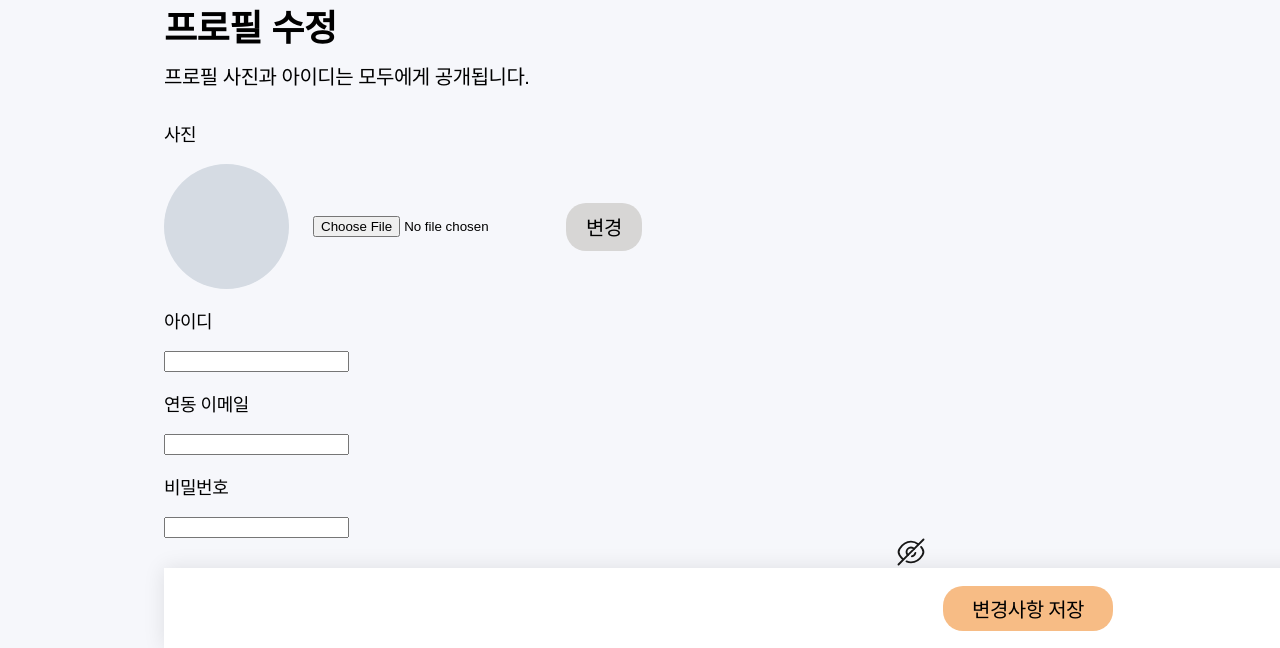
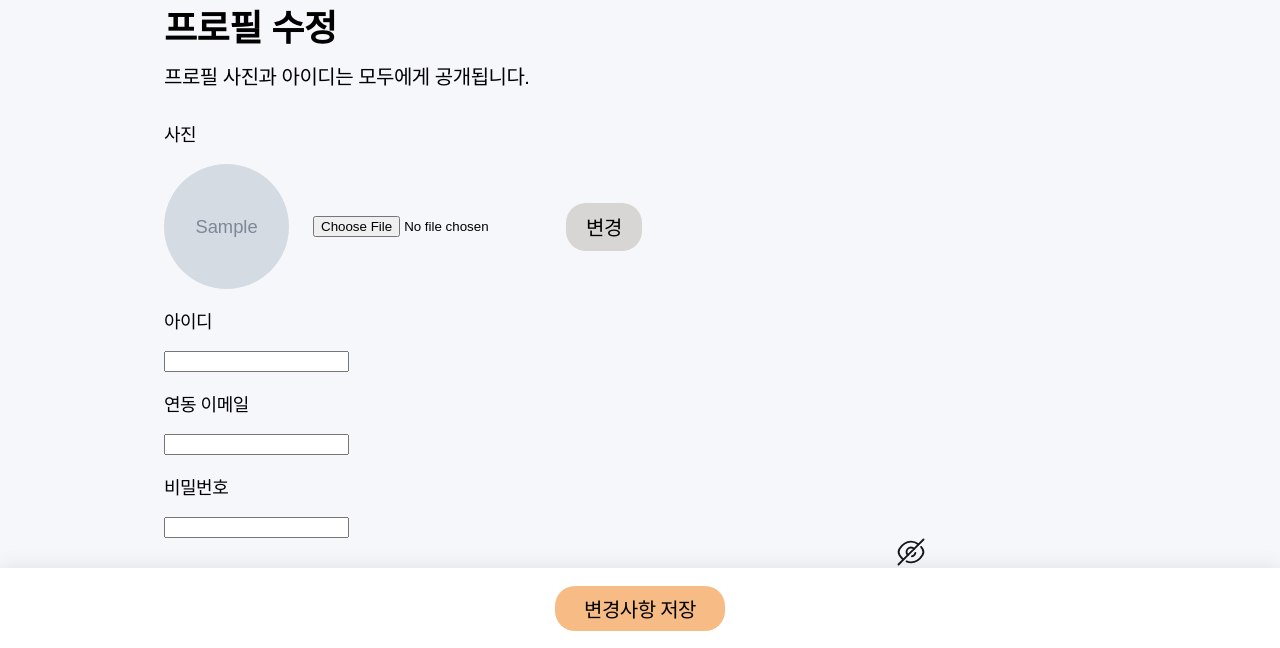
Before and after one commit to 2024-HERETHON/2024-Herethon-14, a Django app: template accounts/templates/profileSetting.html in a window 1280 px wide; the page is wider, and only the part inside the window is pictured. Shown: the part 152-800 px from the top of that part. Run offline with Django 5.2, Linux system fonts and the light colour scheme; the template is opened without the code that fills it: most values are stand-ins (such as "Sample title", 1, 10 or a date in 2020); grey boxes marked "Sample" are stand-in pictures; form fields are guessed from the names that the template uses.

Commit message:
seohyun change

```diff
--- a/accounts/templates/profileSetting.html
+++ b/accounts/templates/profileSetting.html
@@ -5,9 +5,9 @@
 {% endblock %}
 
 {% block content %}
-    <div class="main">
-        <form method="post" enctype="multipart/form-data">
-            {% csrf_token %}
+    <form class="form" method="post" enctype="multipart/form-data">
+        {% csrf_token %}
+        <div class="main">
             <div class="text">
                 <p>프로필 수정</p>
                 <p>프로필 사진과 아이디는 모두에게 공개됩니다. </p>
@@ -17,9 +17,9 @@
                 <div class="profileImgBox">
                     <div class="profileImg">
                         {% if mypage_info.profile_image %}
-                            <img src="{{ mypage_info.profile_image.url }}" alt="Image">
+                            <img class="profileImg-img" src="{{ mypage_info.profile_image.url }}" alt="Image">
                         {% else %}
-                            <img src="{% static 'img/alarmImg.svg' %}" alt="Default Image">
+                            <img class="profileImg-img" src="{% static 'img/alarmImg.svg' %}" alt="Default Image">
                         {% endif %}
                     </div>
                     <div class="buttonBox">
@@ -37,9 +37,10 @@
                     <button class="togglePasswordBtn"><img src="{% static 'img/eyeclose.svg' %}" alt="showPassword"></button>
                 </div>
             </div>
-            <div class="saveTab">
-                <button type="submit" class="saveBtn">변경사항 저장</button>
-            </div>
-        </form>
-    </div>
+        </div>
+        <div class="saveTab">
+            <button type="submit" class="saveBtn">변경사항 저장</button>
+        </div>
+
+    </form>
 {% endblock %}
--- a/static/css/myVocabulary.css
+++ b/static/css/myVocabulary.css
@@ -437,7 +437,7 @@
     box-shadow: 0px 0px 11.2px 0px rgba(240, 122, 12, 0.50);
   }
   .wordDiv {
-    background-image: url("images/wordBackground.svg");
+    background-image: url("../img/wordBackground.svg");
     position: relative;
     display:flex;
     flex-direction: row;
--- a/static/css/profileSetting.css
+++ b/static/css/profileSetting.css
@@ -19,6 +19,7 @@
   .main {
     margin-left: 164px;
     margin-right: 164px;
+    position:relative;
   }
 
   .container {
@@ -61,6 +62,9 @@
 
   .button img {
       pointer-events: none;
+  }
+  .menu-text:hover{
+    color:#f07a0c;
   }
 
   .home {
@@ -439,8 +443,8 @@
     margin-right:24px;
   }
   .profileImg-img {
-    width: 100%;
-    height: 100%;
+    width: 125px;
+    height: 125px;
     object-fit: cover;
   }
   .buttonBox{
@@ -510,18 +514,21 @@
   }
 
   .saveTab {
-    position: absolute;
+    position: fixed;
     display: flex;
-    bottom:0;
+    left: 0;
+    right: 0;
+    bottom: 0;
     background: #FFF;
     box-shadow: 0px 0px 20px 0px rgba(0, 0, 0, 0.10);
-    width: 1728px;
+    width: 100%;
     height: 80px;
     flex-shrink: 0;
     justify-content: center;
     align-items: center;
-  }
-  .saveBtn {
+    box-sizing: border-box;
+}
+.saveBtn {
     display: flex;
     width: 170px;
     height: 45px;
@@ -541,4 +548,4 @@
     font-weight: 400;
     line-height: normal;
     letter-spacing: -0.5px;
-  }
+}
--- a/static/js/profileSetting.js
+++ b/static/js/profileSetting.js
@@ -70,10 +70,10 @@ document.addEventListener('DOMContentLoaded', function() {
     togglePasswordBtn.addEventListener('click', function() {
         if (passwordInput.type === 'password') {
             passwordInput.type = 'text';
-            togglePasswordBtnImg.src = 'images/eyeopen.svg';
+            togglePasswordBtnImg.src = '../img/eyeopen.svg';
         } else {
             passwordInput.type = 'password';
-            togglePasswordBtnImg.src = 'images/eyeclose.svg';
+            togglePasswordBtnImg.src = '../img/eyeclose.svg';
         }
     });
 
--- a/templates/base.html
+++ b/templates/base.html
@@ -17,9 +17,9 @@
             <div class="nav-menu">
                 <ul class="nav-btn">
                     {% if user.is_authenticated %}
-                    <li><a class="home" href="{% url 'home' %}">홈</a></li>
-                    <li><a class="learn" href="{% url 'word:learn_word' %}">학습</a></li>
-                    <li><a class="wordlist" href="{% url 'word:voca' %}">단어장</a></li>
+                    <li><a class="home menu-text" href="{% url 'home' %}">홈</a></li>
+                    <li><a class="learn menu-text" href="{% url 'word:learn_word' %}">학습</a></li>
+                    <li><a class="wordlist menu-text" href="{% url 'word:voca' %}">단어장</a></li>
                     <li><button class="alarmBtn button"><img src="{% static 'img/alarm.svg' %}" alt="alarm"></button></li>
                     <li><button class="profileBtn button"><img src="{% static 'img/myPage.svg' %}" alt="mypage"></button></li>
                     {% endif %}
```
